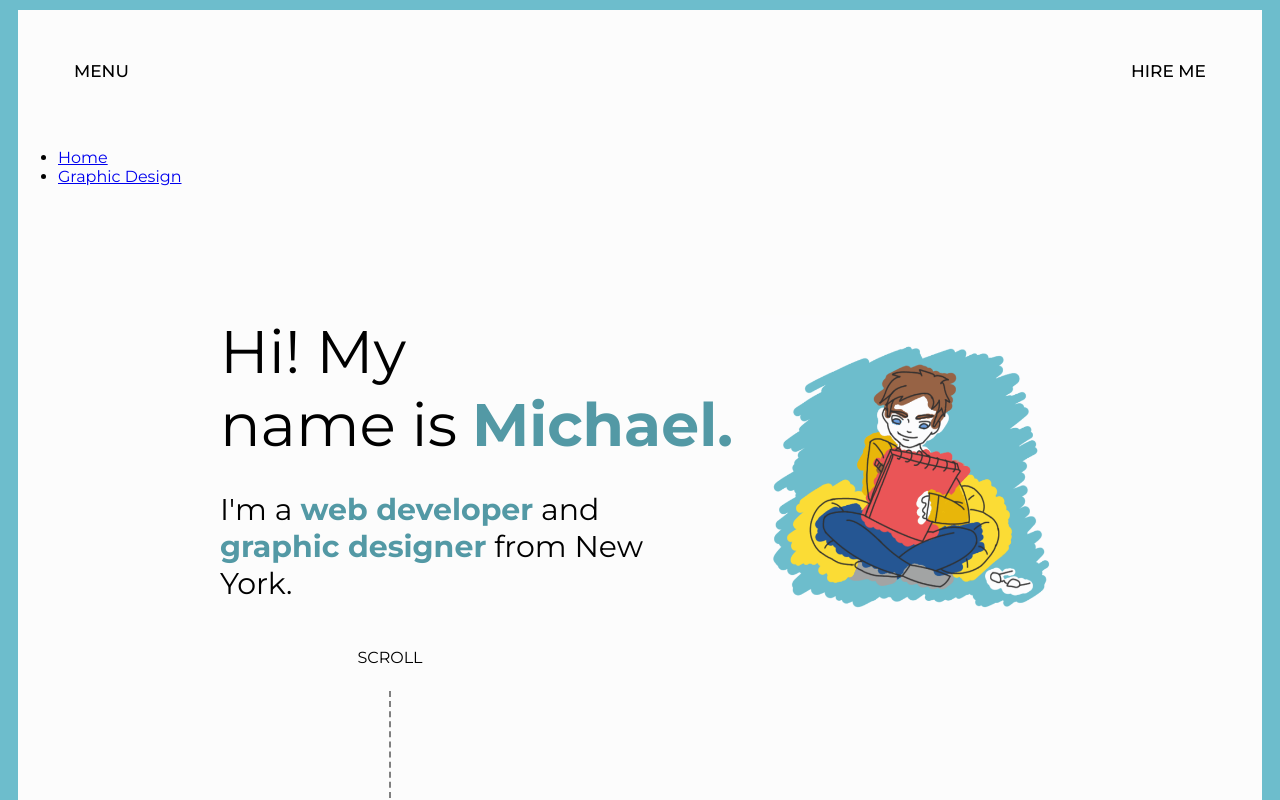
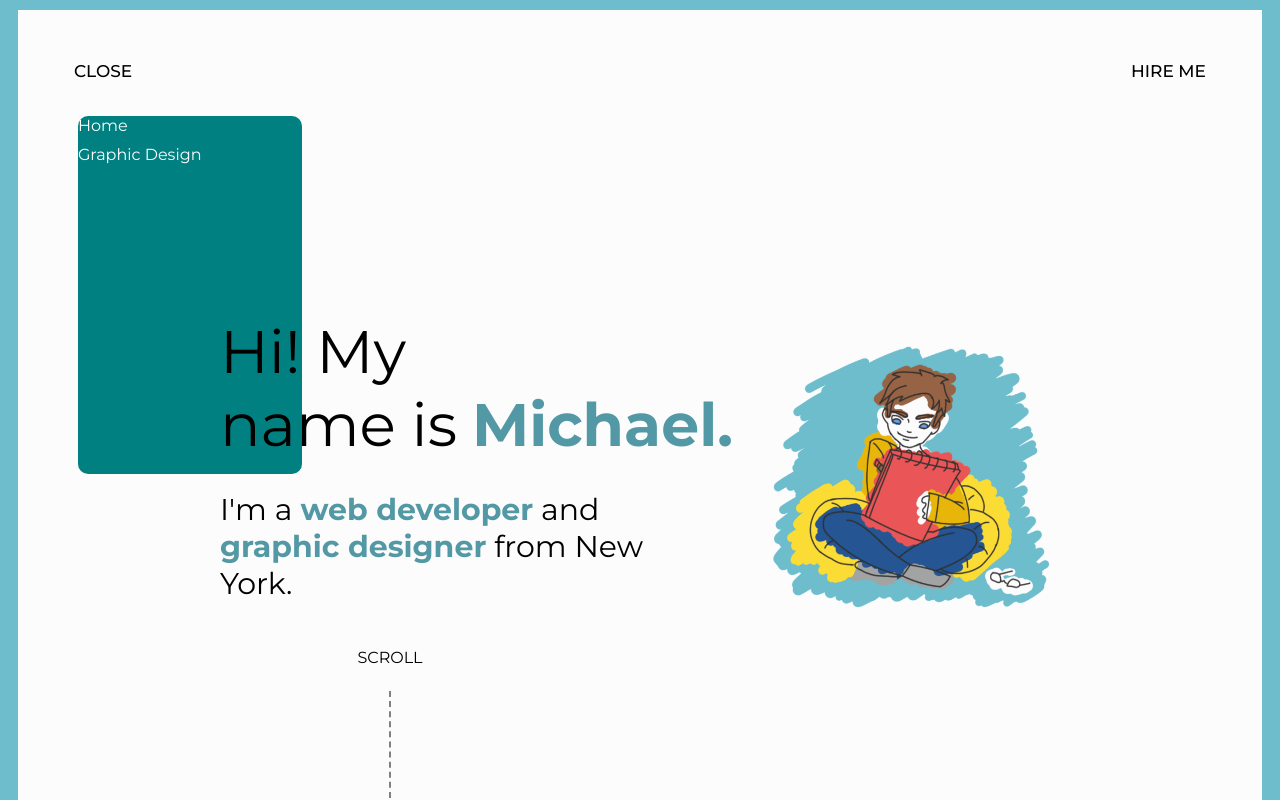
Before and after one commit to Mikalizcool/Michael-Portfolio, a React (Vite) app in the folder my-portfolio/: page / in a window 1280 px wide. Both pictures are taken after a click on the button "MENU". Shown: the top 800 px of the page. Built offline with nearby package versions, Linux system fonts and the light colour scheme.

Commit message:
feat: add state to navbar button

```diff
--- a/my-portfolio/src/Navbar.jsx
+++ b/my-portfolio/src/Navbar.jsx
@@ -1,4 +1,5 @@
 import './navbar.css'
+import { useState } from 'react';
 const Navbar = () => {
     const handleClick = () => {
         let display = document.getElementById("dropdown-menu").style.display;
@@ -8,15 +9,22 @@ const Navbar = () => {
         else {
             document.getElementById("dropdown-menu").style.display = "none";
         }
+        if (menu == "MENU"){
+            setMenu("CLOSE");
         }
+        else {
+            setMenu("MENU");
+        }
+    }
+    const [menu, setMenu] = useState("MENU");
     return (
         <>
                 <nav className="navbar">
-                <button className="navbar-button" onClick={handleClick} type="button">MENU</button>
+                    <button className="navbar-button" onClick={handleClick} type="button">{menu}</button>
                     <button className="navbar-button" type="button">HIRE ME</button>
                 </nav>
                 <div id="dropdown-menu" className="dropdown-menu">
-                <ul>
+                    <ul className="list">
                         <li>
                             <a href="#home">Home</a>
                         </li>
--- a/my-portfolio/src/navbar.css
+++ b/my-portfolio/src/navbar.css
@@ -9,6 +9,9 @@
 .dropdown-menu {
     display: none;
     position: absolute;
+    margin-left: 10px;
+    color: white;
+    top: 100px;
 }
 .navbar-button {
     margin: 50px;
@@ -16,4 +19,21 @@
     background-color: rgb(252, 252, 252);
     font-weight: 500;
     font-size: 17px;
+    cursor: pointer;
 }
+.list {
+    list-style-type: none;
+    padding-left: 0;
+    padding-right: 100px;
+    margin-left: 50px;
+    background-color: teal;
+    padding-bottom: 300px;
+    border-radius: 10px;
+}
+.list li {
+    padding-bottom: 10px;
+}
+a {
+    text-decoration: none;
+    color: white;
+}
```
Also changed, not shown: my-portfolio/src/header.css (added). Lines whose indentation alone changed are shown as unchanged.
